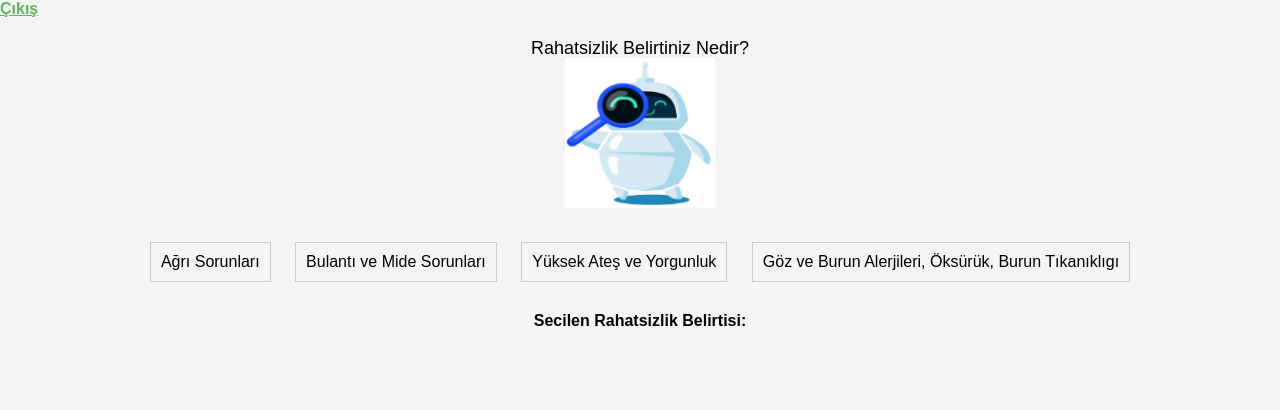
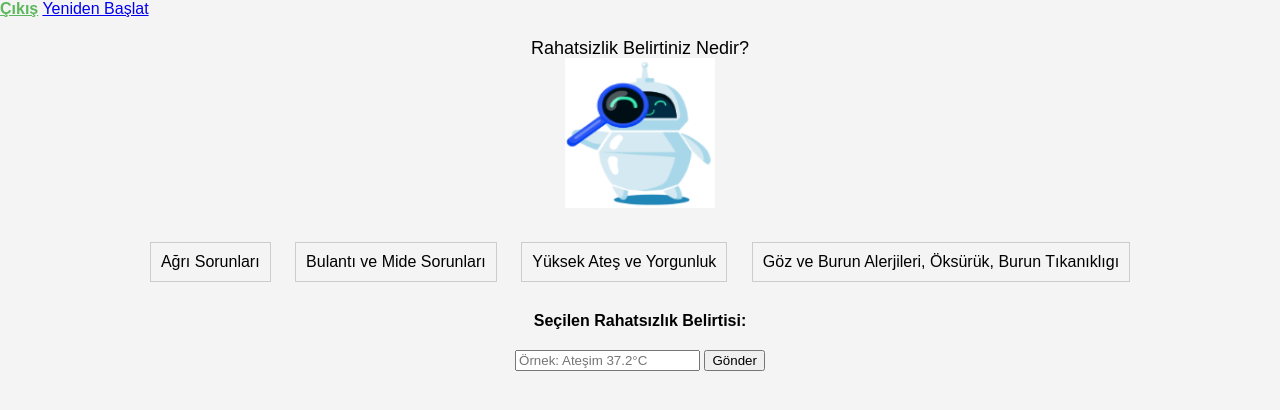
Before and after one commit to abcdaaaaaaaaa/AI-Based-Medical-Drug-System, a PHP site: page / in a window 1280 px wide. Shown: the top 410 px of the page. Run offline with PHP 8.4, Linux system fonts and the light colour scheme; the visitor is signed in with stand-in values (Sample User, id 1).

Commit message:
Update index.php

```diff
--- a/doctor.uzay.info/index.php
+++ b/doctor.uzay.info/index.php
@@ -13,15 +13,18 @@ if (!isset($_SESSION['user_id'])) {
     <title>Sanal Doktor</title>
     <link rel="shortcut icon" href="bluespace.png">
     <link rel="stylesheet" href="styles.css">
+
 </head>
 <body>
 <div class="header">
     <?php if (isset($_SESSION['user_id'])): ?>
-        <a href="/logout" class="logout">Çıkış</a>
+        <a href="/logout" class="button logout">Çıkış</a>
+        <a href="/index.php" class="button restart">Yeniden Başlat</a>
     <?php else: ?>
-        <a href="/login" class="logout">Giriş</a>
+        <a href="/login" class="button logout">Giriş</a>
     <?php endif; ?>
 </div>
+
 <div class="container">
     <div id="question" class="question"></div>
     <div class="doctorImage">
@@ -33,14 +36,22 @@ if (!isset($_SESSION['user_id'])) {
         <div class="option" onclick="selectOption(3, 'Yuksek Ates ve Yorgunluk')">Yüksek Ateş ve Yorgunluk</div>
         <div class="option" onclick="selectOption(4, 'Goz ve Burun Alerjileri, Oksuruk, Burun Tikanikligi')">Göz ve Burun Alerjileri, Öksürük, Burun Tıkanıklıgı</div>
     </div>
-    <p id="selectedOptionText">Secilen Rahatsizlik Belirtisi:</p>
+    <p id="selectedOptionText">Seçilen Rahatsızlık Belirtisi:</p>
     <div id="doseForm" class="dose-form hidden">
-        <label for="age">Yaş (3'ten küçükse rasyonel sayı girin):</label>
-        <input type="number" id="age" name="age">
-        <label for="weight">Kilo (10'dan küçükse rasyonel sayı girin):</label>
-        <input type="number" id="weight" name="weight">
-        <button onclick="calculateDose()">Doz Hesapla</button>
+        <label for="age">Yaş:</label>
+        <input type="number" id="age" name="age" placeholder="Bitirdiğiniz yaşı buraya yazabilirsiniz.">
+        <label for="mounth">Ay:</label>
+        <input type="number" id="mounth" name="mounth" placeholder="0-11 arasında bşr ay tanımlayınız.">
+        <label for="weight">Kilo:</label>
+        <input type="number" id="weight" name="weight" placeholder="kg < 10 ise 5.3 gibi kesirli sayı giriniz.">
+        <button onclick="calculateDose()">Dozu Hesapla</button>
+    </div>
         <p id="doseResult" class="dose-result"></p>
+    <div id="inputContainerWrapper">
+        <div id="inputContainer">
+            <input type="fire" id="fireInput" placeholder="Örnek: Ateşim 37.2°C" />
+            <button id="submitButton">Gönder</button>
+        </div>
     </div>
 </div>
 <script>
```
